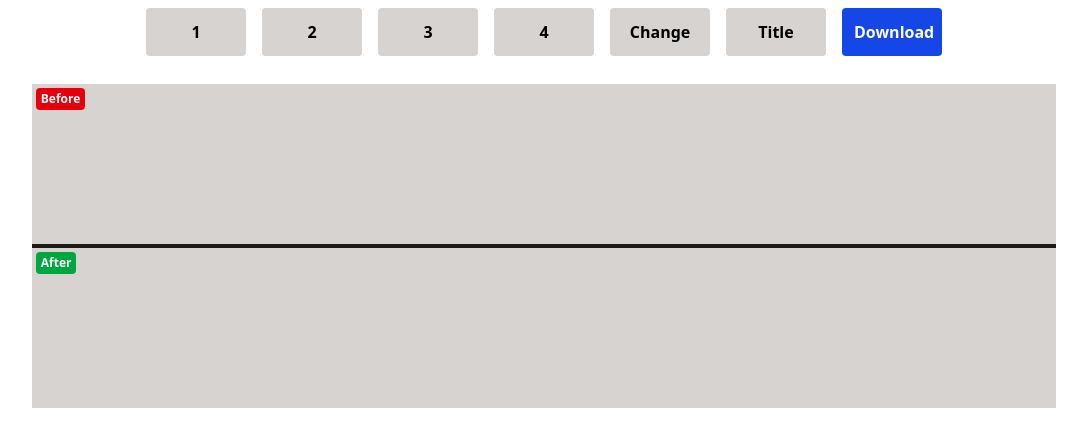
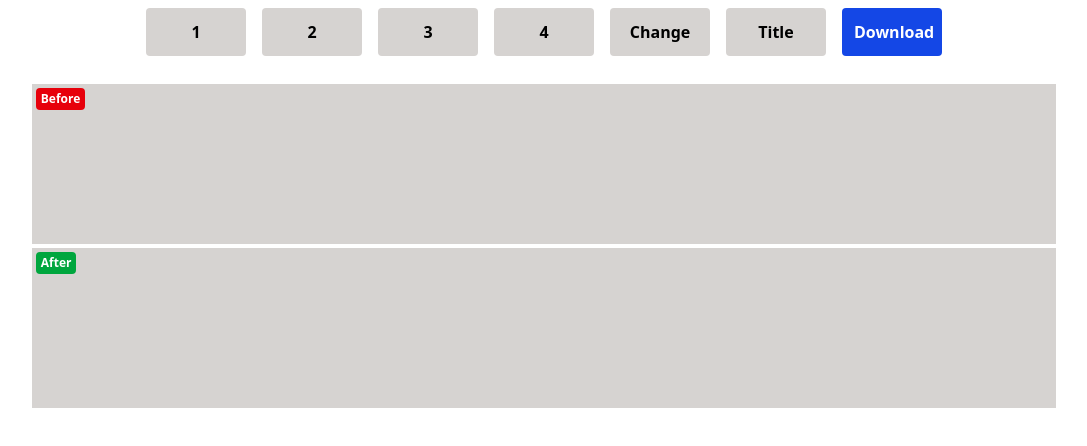
Before and after one commit to aung-myat76/activity-maker, a React (Vite) app: page / in a window 1280 px wide. Shown: the top 446 px of the page, without its empty margins (96-1183 px from the left). Built offline with nearby package versions, Linux system fonts and the light colour scheme.

Commit message:
fix collage style

```diff
--- a/src/components/Collage.jsx
+++ b/src/components/Collage.jsx
@@ -80,7 +80,7 @@ const Collage = () => {
     const [addHeader, setAddHeader] = useState(false);
     const [title, setTitle] = useState("Title");
 
-    const baseCls = `bg-stone-900 relative grid gap-1 w-[80vw] min-h-[40vh] overflow-hidden`;
+    const baseCls = `bg-white relative grid gap-1 w-[80vw] min-h-[40vh] overflow-hidden`;
     const selectedLayout = settingRef.current.find((l) => l.id === totalImages);
 
     const handleImgDownload = async () => {
```
